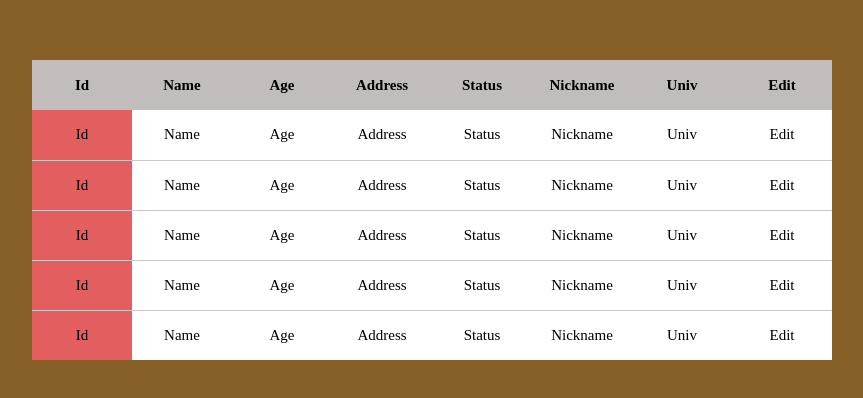
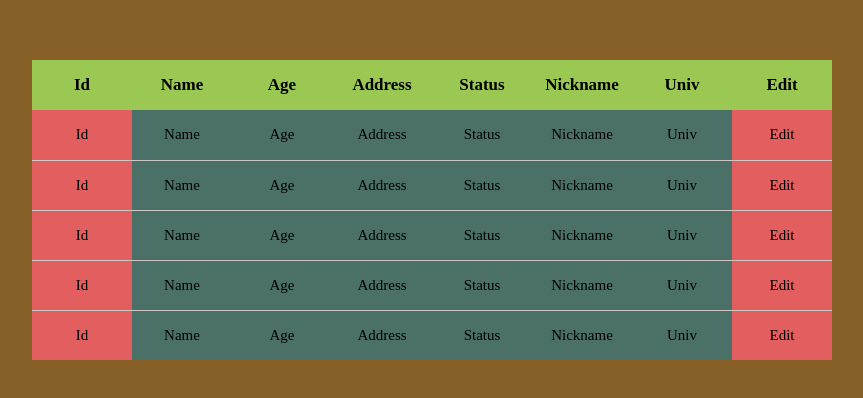
Before and after one commit to Sardor0795/rjs_tutorial, a React (Create React App) app: page / in a window 1280 px wide. Shown: the part 190-588 px from the top of the page, without its empty margins (208-1071 px from the left). Built offline with nearby package versions, Linux system fonts and the light colour scheme.

Commit message:
Give style to table

```diff
--- a/src/lesson_4/scrolable_table/style.css
+++ b/src/lesson_4/scrolable_table/style.css
@@ -18,21 +18,20 @@
 }
 
 .tableWrapper::-webkit-scrollbar {
-  width: 8px;
-  height: 8px; /* Mostly for vertical scrollbars */
+  width: 7px;
+  height: 7px; /* Mostly for vertical scrollbars */
   border-radius: 25px;
 }
 
 .tableWrapper::-webkit-scrollbar-thumb {
   /* Foreground */
-  background: #323acb;
+  background: #4c53cd;
   border-radius: 25px;
 }
 
 .tableWrapper::-webkit-scrollbar-track {
   /* Background */
-  background: rgba(225, 220, 220, 0.845);
-  border-radius: 25px;
+  background-color: rgb(138, 133, 133);
 }
 
 table {
@@ -42,8 +41,9 @@ table {
 thead {
   position: sticky;
   top: 0;
-  background-color: rgb(194, 188, 188);
+  background-color: #9ac853ff;
   z-index: 2;
+  font-size: 17px;
 }
 
 th {
@@ -56,6 +56,7 @@ td {
   min-width: 100px;
   height: 50px;
   text-align: center;
+  background-color: #4b7067ff;
 }
 
 tr td:first-child {
@@ -67,7 +68,7 @@ tr td:first-child {
 tr td:last-child {
   position: sticky;
   right: 0;
-  background-color: #fff;
+  background-color: rgb(227, 94, 94);
 }
 
 tr th:first-child {
@@ -75,13 +76,13 @@ tr th:first-child {
   top: 0;
   left: 0;
   z-index: 4;
-  background-color: rgb(194, 188, 188);
+  background-color: #9ac853ff;
 }
 
 tr th:last-child {
   position: sticky;
   top: 0;
   right: 0;
-  background-color: rgb(194, 188, 188);
+  background-color: #9ac853ff;
   z-index: 2;
 }
```
